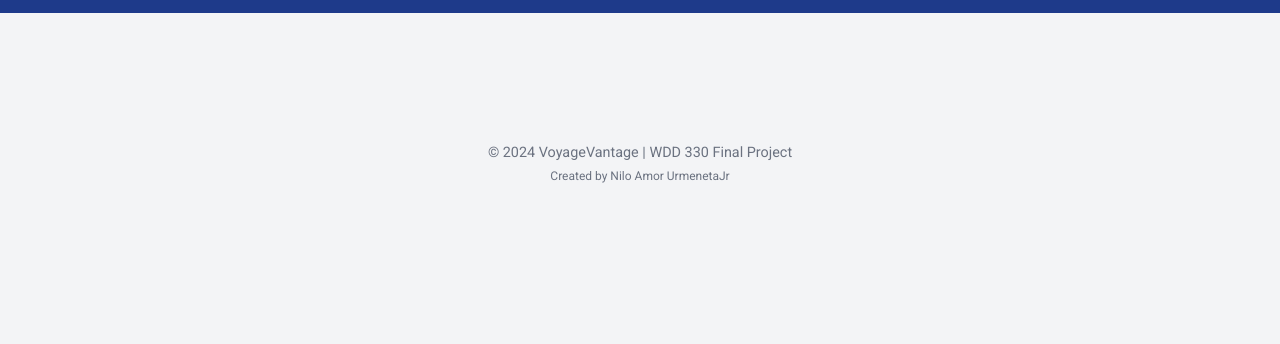
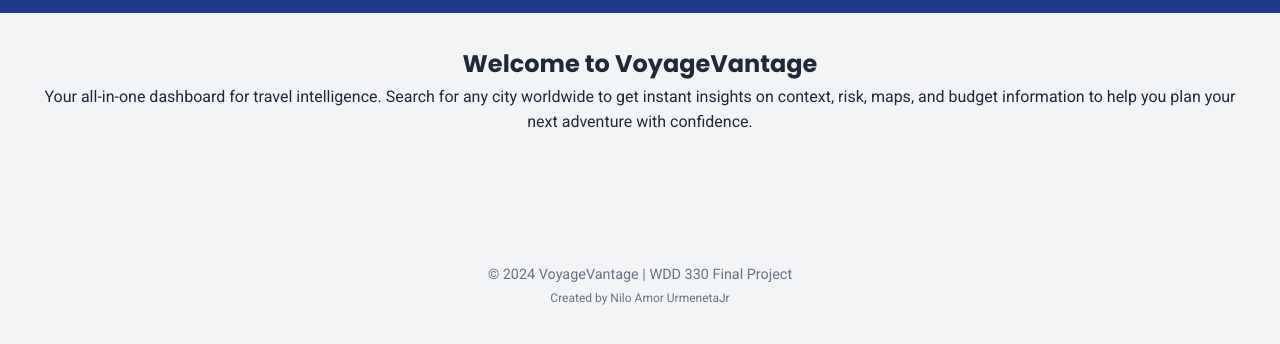
Before and after one commit to niels012/voyagevantage, a website built with Vite: page index.html in a window 1280 px wide. Shown: the part 70-414 px from the top of the page. Built offline with nearby package versions, Linux system fonts and the light colour scheme.

Commit message:
Add welcome section to index.html and style adjustments for improved layout

```diff
--- a/css/style.css
+++ b/css/style.css
@@ -71,6 +71,11 @@ main {
     max-width: 1280px;
     margin: 0 auto;
     padding: 2rem;
+}
+
+#welcome-section {
+    text-align: center;
+    margin-bottom: 2rem;
 }
 
 .dashboard-grid {
--- a/index.html
+++ b/index.html
@@ -30,6 +30,11 @@
     </header>
 
     <main>
+        <section id="welcome-section">
+            <h2>Welcome to VoyageVantage</h2>
+            <p>Your all-in-one dashboard for travel intelligence. Search for any city worldwide to get instant insights on context, risk, maps, and budget information to help you plan your next adventure with confidence.</p>
+        </section>
+
         <section id="recent-searches" class="hidden">
             <h3>Recent Searches</h3>
             <div id="recent-list"></div>
--- a/js/modules/ui.js
+++ b/js/modules/ui.js
@@ -61,7 +61,6 @@ export function renderDashboard(countryData, newsData, currencyData) {
     elements.mapContainer.innerHTML = getMapHTML(lat, lng);
 
  // --- 3. Render Budget ---
-    // Check if currencyData exists before trying to read it
     if (currencyData && currencyData.rates) {
         const currencyCode = Object.keys(country.currencies)[0];
         if (currencyData.rates[currencyCode]) {
```
